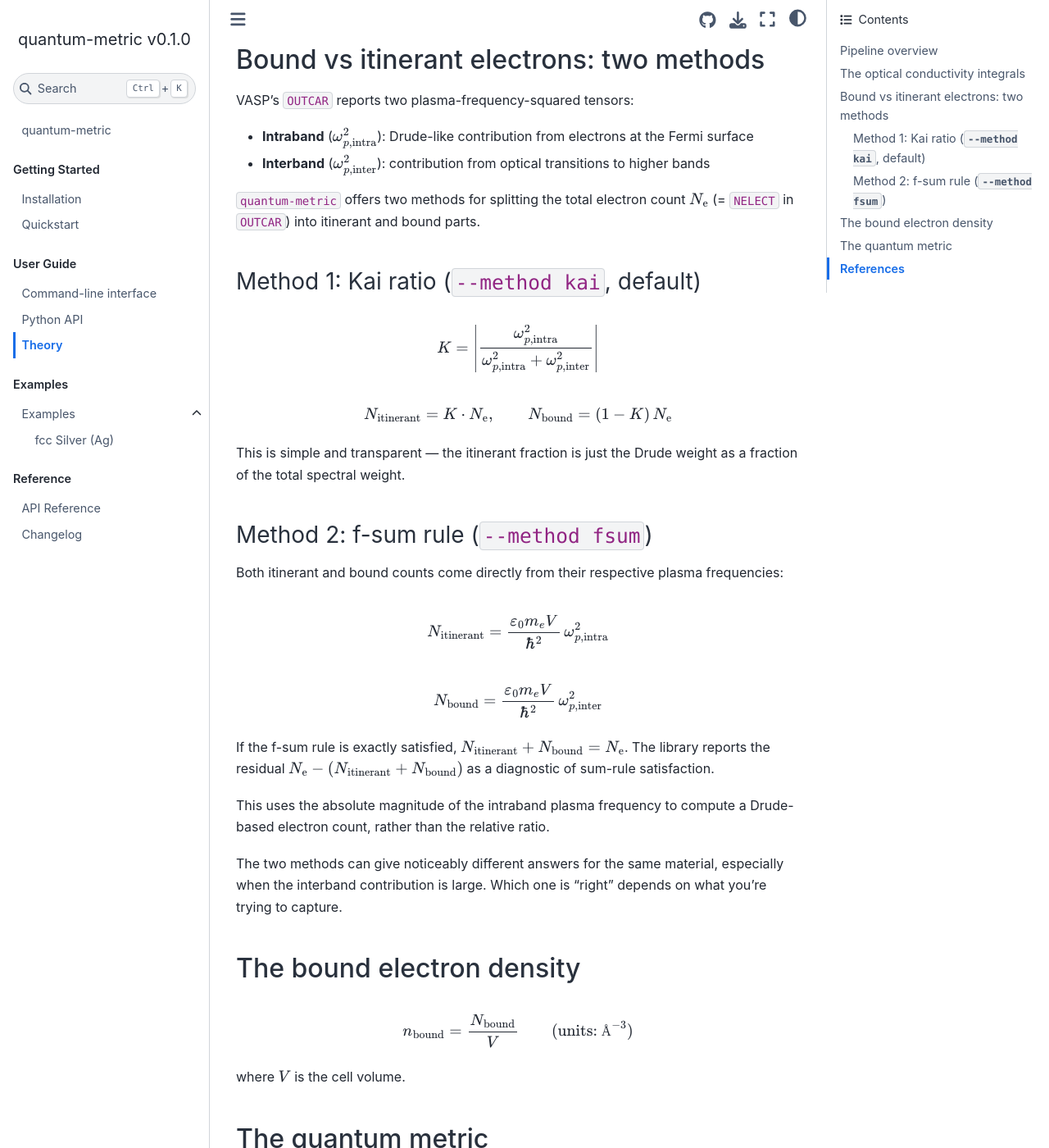
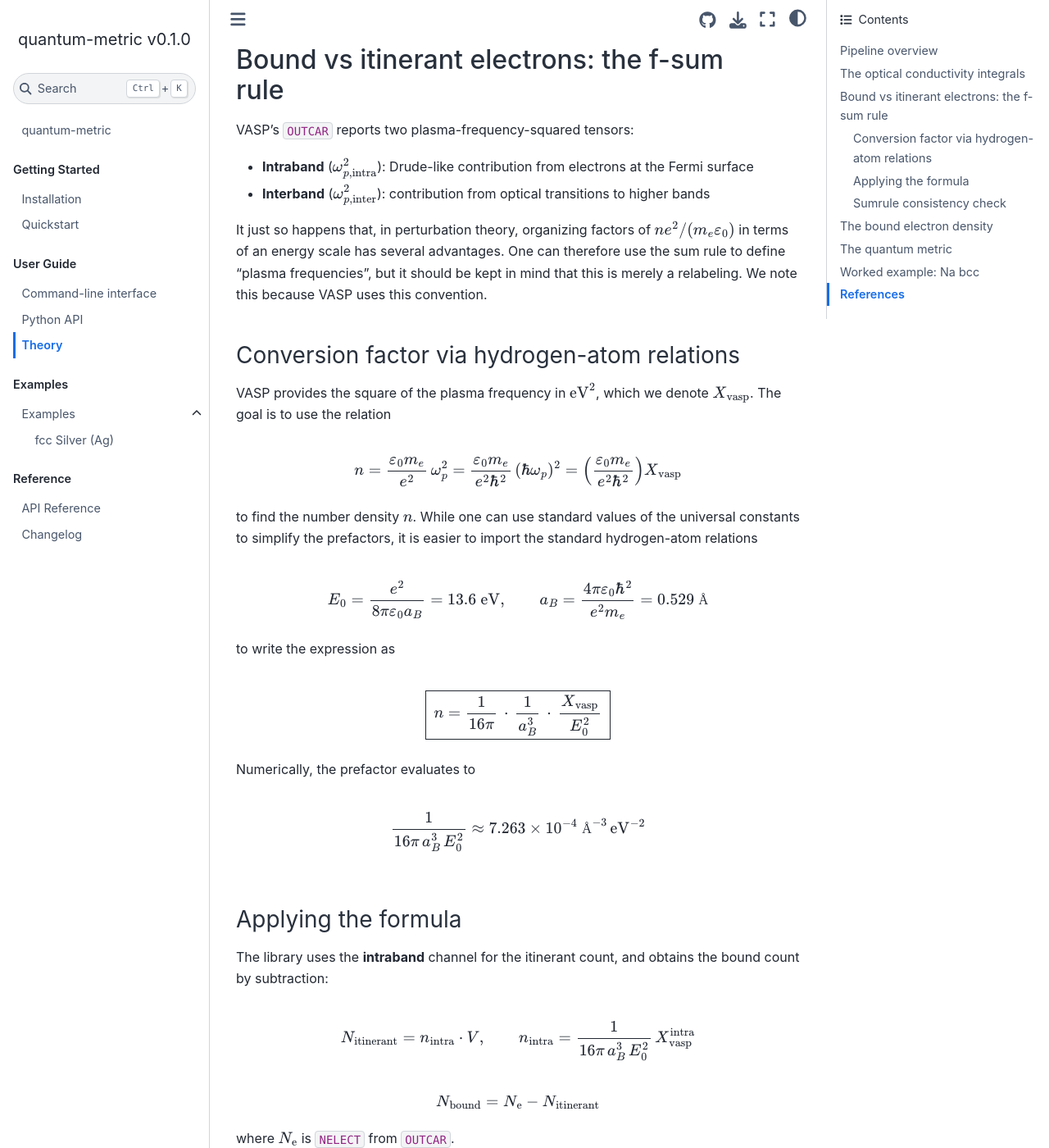
Before and after one commit to scientistminion/quantum-metric, a Sphinx documentation site: the page built from docs/source/theory.md, in a window 1280 px wide and 1400 px high, scrolled down 1101 px. Shown: the whole window at 82% size. Built offline with Sphinx 7.4.7 and the Sphinx Book theme 1.1.4, drawn with Linux system fonts in a browser that asks for light colours; some of the changed text lies outside the part shown.

Commit message:
Update theory.md
update due to method kai change

```diff
--- a/docs/source/theory.md
+++ b/docs/source/theory.md
@@ -35,46 +35,67 @@ All integrals are evaluated numerically on the VASP energy grid using the trapez
 
 The quantity $I = \int \sigma(\omega)/\omega\,d\omega$ is proportional to the **trace of the quantum metric tensor** integrated over the Brillouin zone — this is the connection to the geometric quantity we care about.
 
-## Bound vs itinerant electrons: two methods
+## Bound vs itinerant electrons: the f-sum rule
 
 VASP's `OUTCAR` reports two plasma-frequency-squared tensors:
 
 - **Intraband** ($\omega^2_{p,\mathrm{intra}}$): Drude-like contribution from electrons at the Fermi surface
 - **Interband** ($\omega^2_{p,\mathrm{inter}}$): contribution from optical transitions to higher bands
 
-`quantum-metric` offers two methods for splitting the total electron count $N_{\rm e}$ (= `NELECT` in `OUTCAR`) into itinerant and bound parts.
+It just so happens that, in perturbation theory, organizing factors of $n e^2/(m_e \varepsilon_0)$ in terms of an energy scale has several advantages. One can therefore use the sum rule to define "plasma frequencies", but it should be kept in mind that this is merely a relabeling. We note this because VASP uses this convention.
 
-### Method 1: Kai ratio (`--method kai`, default)
+### Conversion factor via hydrogen-atom relations
+
+VASP provides the square of the plasma frequency in $\text{eV}^2$, which we denote $X_{\rm vasp}$. The goal is to use the relation
 
 $$
-K = \left|\frac{\omega^2_{p,\mathrm{intra}}}{\omega^2_{p,\mathrm{intra}} + \omega^2_{p,\mathrm{inter}}}\right|
+n = \frac{\varepsilon_0 m_e}{e^2}\,\omega_p^2
+  = \frac{\varepsilon_0 m_e}{e^2 \hbar^2}\,(\hbar\omega_p)^2
+  = \left(\frac{\varepsilon_0 m_e}{e^2 \hbar^2}\right) X_{\rm vasp}
+$$
+
+to find the number density $n$. While one can use standard values of the universal constants to simplify the prefactors, it is easier to import the standard hydrogen-atom relations
+
+$$
+E_0 = \frac{e^2}{8\pi\varepsilon_0 a_B} = 13.6\;\text{eV},\qquad
+a_B = \frac{4\pi\varepsilon_0\hbar^2}{e^2 m_e} = 0.529\;\text{Å}
+$$
+
+to write the expression as
+
+$$
+\boxed{\; n = \frac{1}{16\pi}\,\cdot\,\frac{1}{a_B^3}\,\cdot\,\frac{X_{\rm vasp}}{E_0^2}\;}
+$$
+
+Numerically, the prefactor evaluates to
+
+$$
+\frac{1}{16\pi\,a_B^3\,E_0^2} \approx 7.263\times 10^{-4}\;\text{Å}^{-3}\,\text{eV}^{-2}
+$$
+
+### Applying the formula
+
+The library uses the **intraband** channel for the itinerant count, and obtains the bound count by subtraction:
+
+$$
+N_{\rm itinerant} = n_{\rm intra}\cdot V,\qquad n_{\rm intra} = \frac{1}{16\pi\,a_B^3\,E_0^2}\,X_{\rm vasp}^{\rm intra}
 $$
 
 $$
-N_{\rm itinerant} = K \cdot N_{\rm e},\qquad N_{\rm bound} = (1-K)\,N_{\rm e}
+N_{\rm bound} = N_{\rm e} - N_{\rm itinerant}
 $$
 
-This is simple and transparent — the itinerant fraction is just the Drude weight as a fraction of the total spectral weight.
+where $N_{\rm e}$ is `NELECT` from `OUTCAR`.
 
-### Method 2: f-sum rule (`--method fsum`)
+### Sumrule consistency check
 
-Both itinerant and bound counts come directly from their respective plasma frequencies:
+As a free diagnostic, the same prefactor applied to VASP's reported total sumrule should recover `NELECT`:
 
 $$
-N_{\rm itinerant} = \frac{\varepsilon_0 m_e V}{\hbar^2}\,\omega^2_{p,\mathrm{intra}}
+N_{\rm e}^{\rm implied} = \frac{V}{16\pi\,a_B^3\,E_0^2}\cdot\text{Sumrule}
 $$
 
-$$
-N_{\rm bound} = \frac{\varepsilon_0 m_e V}{\hbar^2}\,\omega^2_{p,\mathrm{inter}}
-$$
-
-If the f-sum rule is exactly satisfied, $N_{\rm itinerant} + N_{\rm bound} = N_{\rm e}$.
-The library reports the residual $N_{\rm e} - (N_{\rm itinerant} + N_{\rm bound})$ as a
-diagnostic of sum-rule satisfaction.
-
-This uses the absolute magnitude of the intraband plasma frequency to compute a Drude-based electron count, rather than the relative ratio.
-
-The two methods can give noticeably different answers for the same material, especially when the interband contribution is large. Which one is "right" depends on what you're trying to capture.
+Deviation from the true `NELECT` flags numerical issues such as truncation of the optical integral at finite energy. The library reports `sumrule_check_NELECT` for every calculation.
 
 ## The bound electron density
 
@@ -100,6 +121,22 @@ For anisotropic materials, $\sqrt{G}$ is computed separately along xx, yy, zz us
 In the original workflow that this library replaces, this quantity appeared in column names as `sqrtG_over_A_bound` — a naming accident. No division by the lattice length $|a|$ is actually performed. The column names are kept for backwards compatibility.
 :::
 
+## Worked example: Na bcc
+
+For sodium (bcc, $V = 39.28\;\text{Å}^3$, `NELECT` $= 7$ for the Na_pv pseudopotential including the $2p^6$ semicore):
+
+| Quantity                             | Value     |
+|--------------------------------------|-----------|
+| $X_{\rm vasp}^{\rm intra}$           | 37.394 eV² |
+| Sumrule                              | 245.701 eV² |
+| $n_{\rm intra}$                      | 0.0272 Å⁻³ |
+| $N_{\rm itinerant}$                  | **1.067** |
+| $N_{\rm bound}$                      | 5.933     |
+| $n_{\rm bound}$                      | 0.151 Å⁻³ |
+| $N_{\rm e}^{\rm implied}$ (sumrule check) | 7.011 ✓ |
+
+The itinerant count comes out to ~1 per atom, as expected for the lone $3s^1$ conduction electron. The sumrule check lands almost exactly on `NELECT`, validating both the prefactor and the f-sum integration.
+
 ## References
 
 - VASP optics documentation: <https://www.vasp.at/wiki/index.php/LOPTICS>
```
Also changed, not shown: other parts of docs/source/theory.md (+1 -1 lines).
